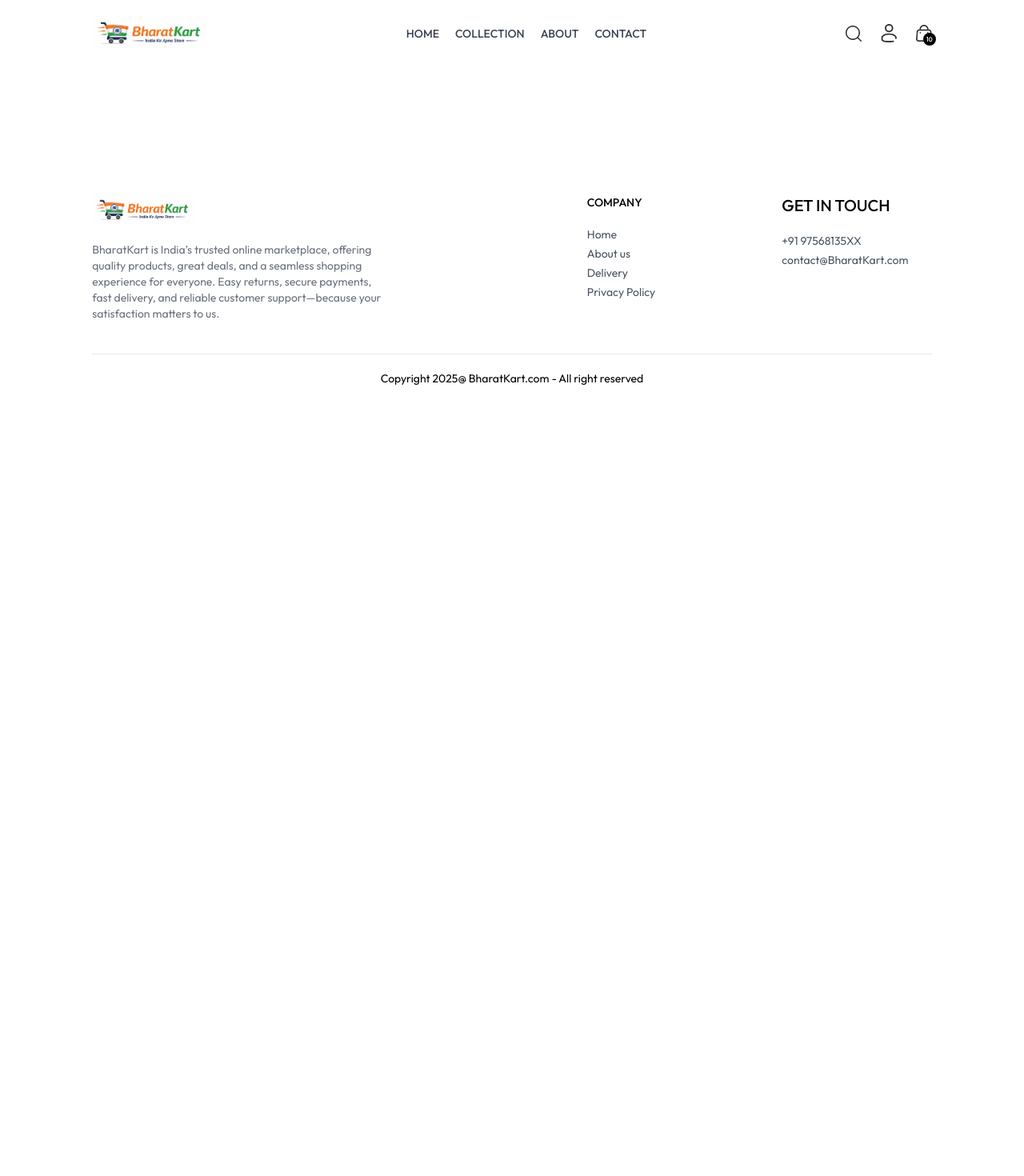
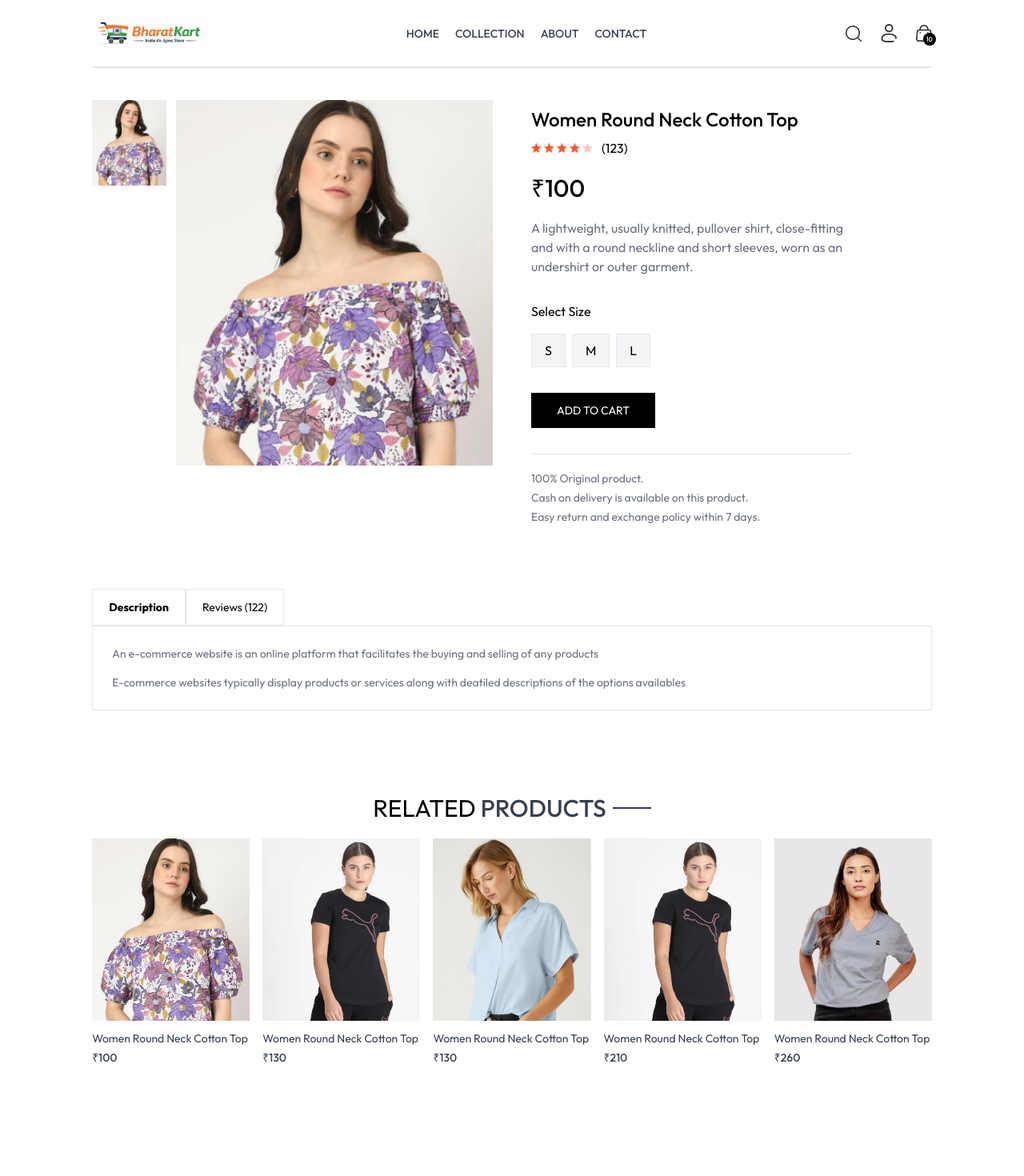
Before and after one commit to Akash-060206/Ekart, a React (Vite) app in the folder frontend/: page /product/aaaaa in a window 1280 px wide. Shown: the top 1470 px of the page at 80% size. Before the commit the page ends 800 px from the top, so only its background shows below. Built offline with nearby package versions, Linux system fonts and the light colour scheme.

Commit message:
Product component added

```diff
--- /dev/null
+++ b/frontend/src/components/RelatedProducts.jsx
@@ -0,0 +1,34 @@
+import { useContext, useEffect, useState } from "react";
+import { ShopContext } from "../context/ShopContext";
+import ProductItem from "./ProductItem";
+import Title from "./Title";
+
+const RelatedProducts = ({category,subCategory}) => {
+
+    const {products} = useContext(ShopContext);
+    const [related,setRelated] = useState([]);
+    useEffect(()=>{
+        if (products.length > 0 ) {
+            let productsCopy = products.slice();
+            productsCopy = productsCopy.filter((item)=>category === item.category)
+            productsCopy=productsCopy.filter((item)=> subCategory === item.subCategory)
+            setRelated(productsCopy.slice(0,5))
+        }
+    },[products])
+
+  return (
+    <div className="my-24">
+        <div className="text-center text-3xl py-2">
+            <Title text1={'RELATED'}text2={' PRODUCTS'}/>
+        </div>
+        <div className="grid grid-cols-2 sm:grid-cols-3 md:grid-cols-4 lg:grid-cols-5 gap-4 gap-y-6">
+            {related.map((item,index)=>(
+                <ProductItem key={index} id={item._id} name={item.name} price={item.price} image={item.image}/>
+            ))}
+        </div>
+
+    </div>
+  )
+}
+
+export default RelatedProducts
--- a/frontend/src/pages/Product.jsx
+++ b/frontend/src/pages/Product.jsx
@@ -1,11 +1,100 @@
 import React from 'react'
+import { useContext, useEffect, useState } from "react";
+import { useParams } from "react-router-dom";
+import { assets } from "../assets/assets";
+import { ShopContext } from "../context/ShopContext";
+import RelatedProducts from '../components/RelatedProducts';
 
 const Product = () => {
-  return (
-    <div>
+
+  const {productId} = useParams();
+  const {products,currency} = useContext(ShopContext);
+  const [productData,setProductData] = useState(false);
+  const [image,setImage] = useState('');
+  const [size,setSize] = useState('');
+
+  const fetchProductData= async()=>{
+
+    products.map((item)=>{
+      if (item._id === productId) {
+        setProductData(item)
+        setImage(item.image[0])
+        return null
+      }
+    })
+  }
+
+  useEffect(()=>{
+    fetchProductData();
+  },[productId,products])
+
+  return  productData ?(
+    <div className="border-t-2 pt-10 transition-opacity ease-in duration-500 opacity-100">
+      {/* Product data */}
+      <div className="flex gap-12 sm:gap-12 flex-col sm:flex-row">
+        {/* Product Images*/}
+        <div className="flex-1 flex flex-col-reverse gap-3 sm:flex-row">
+          <div className="flex sm:flex-col overflow-x-auto sm:overflow-y-scroll justify-between sm:justify-normal sm:w-[18.7%] w-full">
+              {
+                productData.image.map((item,index)=>(
+                  <img onClick={()=>setImage(item)} src={item} key={index} className="w-[24%] sm:w-full sm:mb-3 flex-shrink-0 cursor-pointer" alt="" />
+                ))
+              }
+          </div>
+          <div className="w-full sm:w-[80%]">
+              <img className="w-full h-auto" src={image} alt="" />
+          </div>
+        </div>
+
+        {/*--------Product Info------------ */}
+        <div className="flex-1">
+          <h1 className="font-medium text-2xl mt-2">{productData.name}</h1>
+          <div className="flex items-center gap-1 mt-2">
+            <img src={assets.star_icon} alt="" className="w-3 5" />
+            <img src={assets.star_icon} alt="" className="w-3 5" />
+            <img src={assets.star_icon} alt="" className="w-3 5" />
+            <img src={assets.star_icon} alt="" className="w-3 5" />
+            <img src={assets.star_dull_icon} alt="" className="w-3 5" />
+            <p className="pl-2">(123)</p>
+          </div>
+          <p className="mt-5 text-3xl font-medium">{currency}{productData.price}</p>
+          <p className="mt-5 text-gray-500 md:w-4/5">{productData.description}</p>
+          <div className="flex flex-col gap-4 my-8">
+            <p>Select Size</p>
+            <div className="flex gap-2 ">
+              {productData.sizes.map((item,index)=>(
+                <button onClick={()=>setSize(item)} className={`border py-2 px-4 bg-gray-100 ${item === size ? 'border-orange-500':''}`} key={index}>{item}</button>
+              ))}
+            </div>
+          </div>
+          <button className="bg-black text-white px-8 py-3 text-sm active:bg-gray-700">ADD TO CART</button>
+          <hr className="mt-8 sm:w-4/5" />
+          <div className="text-sm text-gray-500 mt-5 flex flex-col gap-1">
+            <p>100% Original product.</p>
+            <p>Cash on delivery is available on this product.</p>
+            <p>Easy return and exchange policy within 7 days.</p>
+          </div>
+        </div>
+
+      </div>
+
+      {/*Description and review*/}
+      <div className="mt-20">
+        <div className="flex">
+          <b className="border px-5 py-3 text-sm">Description</b>
+          <p className="border px-5 py-3 text-sm">Reviews (122) </p>
+        </div>
+        <div className="flex flex-col gap-4 border px-6 py-6 text-sm text-gray-500">
+          <p>An e-commerce website is an online platform that facilitates the buying and selling of any products</p>
+          <p>E-commerce websites typically display products or services along with deatiled descriptions of the options availables</p>
+        </div>
+      </div>
+
+      {/*Display  Related Products */}
+      <RelatedProducts category={productData.category} subCategory={productData.subCategory}/>
 
     </div>
-  )
+  ) : <div className="opacity-0"></div>
 }
 
 export default Product
```
